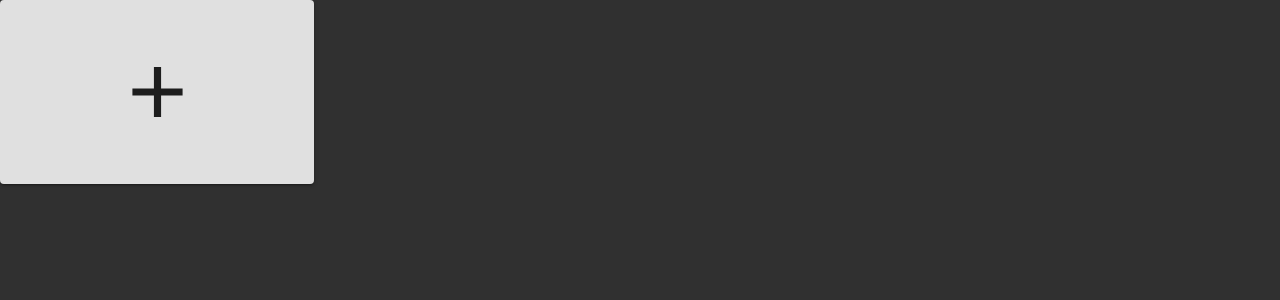
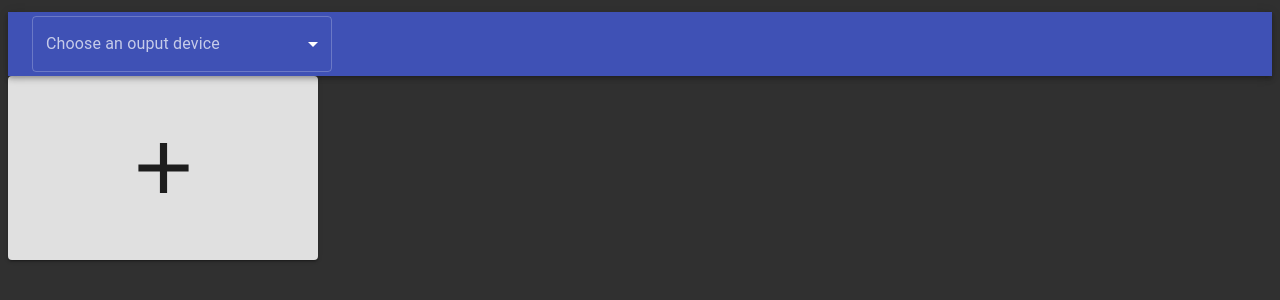
Before and after one commit to arseneyr/speakerbox, a React (Create React App) app: page / in a window 1280 px wide. Shown: the top 300 px of the page. Built offline with nearby package versions, Linux system fonts and the light colour scheme; what standardized-audio-context would draw is missing.

Commit message:
output source selector

```diff
--- a/src/App.tsx
+++ b/src/App.tsx
@@ -1,26 +1,40 @@
 import React from "react";
 import { Grid } from "./components/Grid";
-import { CssBaseline, ThemeProvider, createMuiTheme } from "@material-ui/core";
+import {
+  CssBaseline,
+  ThemeProvider,
+  createMuiTheme,
+  makeStyles,
+} from "@material-ui/core";
 import AddNew from "./components/AddNew";
 import Sample from "./containers/Sample";
 import Editor from "./containers/Editor";
 import { useSelector } from "react-redux";
 import { sampleSelectors } from "./redux/samples";
 import { RootState } from "./redux";
+import AppBar from "./components/AppBar";
 
 const theme = createMuiTheme({ palette: { type: "dark" } });
+
+const useStyles = makeStyles({
+  root: { padding: "12px 8px" },
+});
 
 export default () => {
   const samples = useSelector(sampleSelectors.selectIds) as string[];
   const editId = useSelector((state: RootState) => state.samples.editing);
+  const classes = useStyles();
   return (
     <ThemeProvider theme={theme}>
       <CssBaseline />
-      <Grid>
-        {samples
-          .map((id) => <Sample key={id} id={id} />)
-          .concat(<AddNew key="AddNew" />)}
-      </Grid>
+      <div className={classes.root}>
+        <AppBar />
+        <Grid>
+          {samples
+            .map((id) => <Sample key={id} id={id} />)
+            .concat(<AddNew key="AddNew" />)}
+        </Grid>
+      </div>
       {editId && <Editor id={editId} />}
     </ThemeProvider>
   );
--- /dev/null
+++ b/src/components/AppBar.tsx
@@ -0,0 +1,68 @@
+import React, { useMemo, useState, useCallback } from "react";
+import {
+  AppBar,
+  Toolbar,
+  makeStyles,
+  TextField,
+  MenuItem,
+} from "@material-ui/core";
+import { AppDispatch } from "../redux";
+import { useDispatch } from "react-redux";
+import { setSinkId } from "../redux/settings";
+
+const useStyles = makeStyles({
+  outputSelector: {
+    width: 300,
+  },
+});
+
+export default () => {
+  const classes = useStyles();
+  const [devices, setDevices] = useState<MediaDeviceInfo[]>([]);
+  const [value, setValue] = useState("");
+  const onOpen = useCallback(async () => {
+    if (devices.length) {
+      return;
+    }
+    let newDevices = await navigator.mediaDevices.enumerateDevices();
+    if (newDevices && newDevices[0] && newDevices[0].label === "") {
+      await navigator.mediaDevices.getUserMedia({ audio: true, video: false });
+      newDevices = await navigator.mediaDevices.enumerateDevices();
+    }
+    setDevices(newDevices);
+  }, [devices]);
+  const dispatch: AppDispatch = useDispatch();
+  const onChange = useCallback(
+    (event) => {
+      setValue(event.target.value);
+      dispatch(setSinkId(event.target.value));
+    },
+    [dispatch]
+  );
+  return (
+    <AppBar position="sticky">
+      <Toolbar>
+        <TextField
+          select
+          variant="outlined"
+          label="Choose an ouput device"
+          className={classes.outputSelector}
+          defaultValue=""
+          SelectProps={{
+            onOpen,
+          }}
+          onChange={onChange}
+          value={value}
+        >
+          {devices
+            .filter((d) => d.kind === "audiooutput")
+            .map((d, i) => (
+              <MenuItem key={d.deviceId} value={d.deviceId}>
+                {d.label || `Speaker ${i}`}{" "}
+              </MenuItem>
+            ))}
+        </TextField>
+      </Toolbar>
+    </AppBar>
+  );
+};
--- a/src/containers/Sample.tsx
+++ b/src/containers/Sample.tsx
@@ -18,11 +18,12 @@ export default ({ id }: Props) => {
   const holdToPlay = useRef<boolean>(false);
   const touchTimerRef = useRef<number | null>(null);
 
-  const { sample, isEditing } = useSelector((state: RootState) => {
+  const { sample, isEditing, sinkId } = useSelector((state: RootState) => {
     const sample = sampleSelectors.selectById(state, id);
     return {
       sample,
       isEditing: state.samples.editing === id,
+      sinkId: state.settings.sinkId,
     };
   });
   const audioBuffer = sample && "audioBuffer" in sample && sample.audioBuffer;
@@ -50,11 +51,19 @@ export default ({ id }: Props) => {
       hideScrollbar: true,
       plugins: [RegionsPlugin.create({})],
     });
+    waveRef.current.setSinkId(sinkId);
+    (window as any).surfers = ((window as any).surfers || []).concat(
+      waveRef.current
+    );
     waveRef.current.loadDecodedBuffer(audioBuffer);
     return () => {
       waveRef.current && waveRef.current.destroy();
     };
   }, [audioBuffer]);
+
+  useEffect(() => {
+    waveRef.current && waveRef.current.setSinkId(sinkId);
+  }, [sinkId]);
 
   const onMouseDown = useCallback(() => {
     if (!waveRef.current) {
--- /dev/null
+++ b/src/index.css
@@ -0,0 +1,7 @@
+body,
+html,
+#root {
+  height: 100%;
+  width: 100%;
+  overflow-x: hidden;
+}
--- a/src/index.tsx
+++ b/src/index.tsx
@@ -4,6 +4,7 @@ import App from "./App";
 import * as serviceWorker from "./serviceWorker";
 import { Provider } from "react-redux";
 import { store } from "./redux";
+import "./index.css";
 
 ReactDOM.render(
   <React.StrictMode>
--- a/src/redux/audio_utils.ts
+++ b/src/redux/audio_utils.ts
@@ -1,6 +1,15 @@
 import { AudioContext } from "standardized-audio-context";
 
 const audioContext = new AudioContext();
+
+export function getAudioContest() {
+  return audioContext;
+}
+
+export function changeOutputDevice(sinkId: string) {
+  const audioElement = new Audio();
+  const dest = audioContext.createMediaStreamDestination();
+}
 
 export async function decodeAudioData(buffer: ArrayBuffer) {
   return audioContext.decodeAudioData(buffer);
--- a/src/redux/index.ts
+++ b/src/redux/index.ts
@@ -5,6 +5,7 @@ import {
 } from "@reduxjs/toolkit";
 import sources from "./sources";
 import samples, { samplePersistTransform } from "./samples";
+import settings from "./settings";
 import { persistReducer, persistStore, createTransform } from "redux-persist";
 import localforage from "localforage";
 
@@ -19,6 +20,7 @@ const transform = createTransform(samplePersistTransform, (s) => s, {
 const reducer = combineReducers({
   sources,
   samples,
+  settings,
 });
 
 const persistedReducer = persistReducer(
@@ -26,7 +28,7 @@ const persistedReducer = persistReducer(
     key: "root",
     version: 1,
     storage: localforage,
-    whitelist: ["samples", "sources"],
+    whitelist: ["samples", "sources", "settings"],
     serialize: false,
     deserialize: false,
     transforms: [transform],
--- /dev/null
+++ b/src/redux/settings.ts
@@ -0,0 +1,14 @@
+import { createSlice, PayloadAction } from "@reduxjs/toolkit";
+
+const settingsSlice = createSlice({
+  name: "settings",
+  initialState: { sinkId: "default" },
+  reducers: {
+    setSinkId: (state, { payload }: PayloadAction<string>) => {
+      state.sinkId = payload;
+    },
+  },
+});
+
+export const { setSinkId } = settingsSlice.actions;
+export default settingsSlice.reducer;
```
